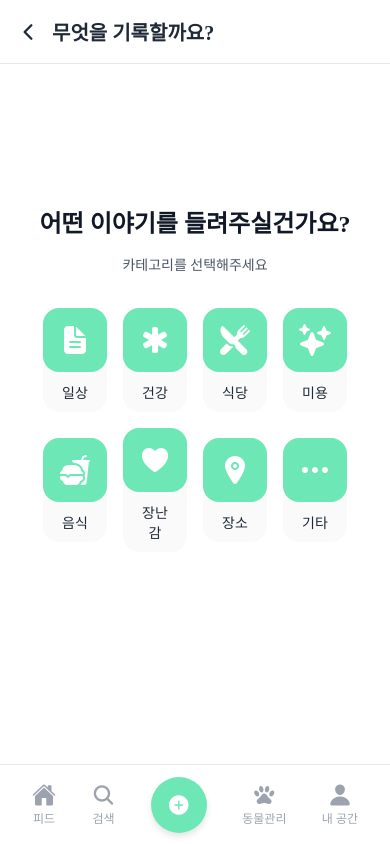
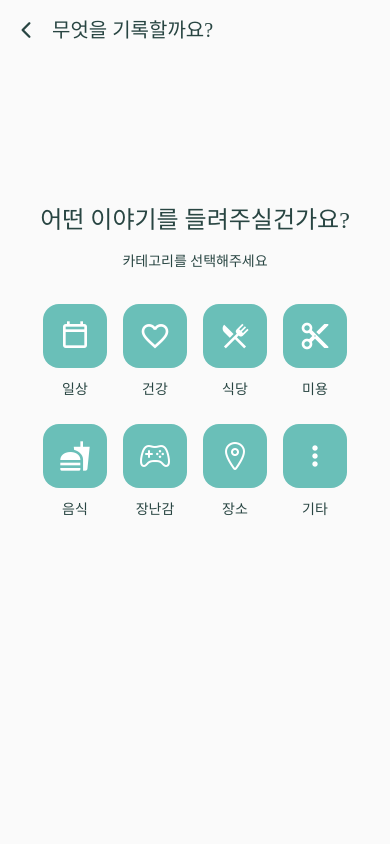
Before and after one commit to dlsqja/jellypaw, a React Native app in the folder frontend/jellypaw/: screen /SelectCategory in a window 390 px wide. Built offline with nearby package versions, Linux system fonts and the light colour scheme.

Commit message:
refact : 게시물 작성, 카테고리 선택 페이지 스타일 반영

```diff
--- a/frontend/jellypaw/package.json
+++ b/frontend/jellypaw/package.json
@@ -11,6 +11,7 @@
   },
   "dependencies": {
     "@babel/runtime": "^7.25.0",
+    "@react-native-community/slider": "^5.1.0",
     "@react-native/new-app-screen": "0.82.1",
     "@react-navigation/native": "^7.1.19",
     "@react-navigation/native-stack": "^7.6.1",
--- a/frontend/jellypaw/src/screens/main/Write/FeedWrite.tsx
+++ b/frontend/jellypaw/src/screens/main/Write/FeedWrite.tsx
@@ -11,10 +11,11 @@ import {
 } from 'react-native';
 import type { NativeStackScreenProps } from '@react-navigation/native-stack';
 import Icon from 'react-native-vector-icons/Ionicons';
-import MobileLayout from '../../../components/MobilelLayout';
+import MobileLayout from '../../../components/MobileLayout';
 import { useSafeAreaInsets } from 'react-native-safe-area-context';
 import { Text } from '../../../ui/components/Text';
 import BackHeader from '../../../ui/components/BackHeader';
+import { Button } from '../../../ui/components/Button';
 import type { RootStackParamList } from '../../../navigation/RootNavigator';
 
 type Props = NativeStackScreenProps<RootStackParamList, 'FeedWrite'>;
@@ -26,7 +27,7 @@ export default function FeedWrite({ route, navigation }: Props) {
   const [title, setTitle] = useState('');
   const [content, setContent] = useState('');
   const [location, setLocation] = useState('');
-  const [rating, setRating] = useState(0);
+  const [rating, setRating] = useState<number>(0);
   const [images, setImages] = useState<string[]>([]);
 
   const handleImagePicker = () => {
@@ -41,6 +42,21 @@ export default function FeedWrite({ route, navigation }: Props) {
     setImages(images.filter((_, i) => i !== index));
   };
 
+  const handleStarClick = (star: number, event: any) => {
+    const locationX = event.nativeEvent?.locationX || 0;
+    // 별 버튼의 절반 위치 계산 (아이콘 크기 32 + padding 8 = 약 40)
+    const buttonWidth = 40;
+    const isLeftHalf = locationX < buttonWidth / 2;
+
+    if (isLeftHalf) {
+      // 왼쪽 클릭: 해당 별의 0.5로 설정
+      setRating(star - 0.5);
+    } else {
+      // 오른쪽 클릭: 해당 별의 1.0로 설정
+      setRating(star);
+    }
+  };
+
   const handleSubmit = () => {
     // TODO: 게시물 작성 API 호출
     console.log('제출:', { title, content, location, rating, images });
@@ -49,7 +65,7 @@ export default function FeedWrite({ route, navigation }: Props) {
   return (
     <MobileLayout style={styles.container}>
       <View style={{ paddingTop: insets.top }}>
-        <BackHeader title={categoryName} showDivider />
+        <BackHeader title={categoryName} />
       </View>
 
       <ScrollView
@@ -59,9 +75,7 @@ export default function FeedWrite({ route, navigation }: Props) {
         {/* 제목 입력 */}
         <View style={styles.section}>
           <View style={styles.labelContainer}>
-            <Text style={styles.label} weight="semiBold">
-              제목
-            </Text>
+            <Text style={styles.label}>제목</Text>
           </View>
           <View style={styles.inputContainer}>
             <TextInput
@@ -81,14 +95,12 @@ export default function FeedWrite({ route, navigation }: Props) {
         {/* 내용 입력 */}
         <View style={styles.section}>
           <View style={styles.labelContainer}>
-            <Text style={styles.label} weight="semiBold">
-              내용
-            </Text>
+            <Text style={styles.label}>내용</Text>
           </View>
           <View style={[styles.inputContainer, styles.textAreaContainer]}>
             <TextInput
               style={[styles.input, styles.textArea]}
-              placeholder="오늘의 펫 라이프를 공유해보세요..."
+              placeholder="내용을 입력하세요"
               placeholderTextColor="#A3A3A3"
               value={content}
               onChangeText={setContent}
@@ -103,11 +115,9 @@ export default function FeedWrite({ route, navigation }: Props) {
         </View>
 
         {/* 위치 입력 */}
-        <View style={styles.section}>
+        <View style={[styles.section, styles.optionalSection]}>
           <View style={styles.labelContainer}>
-            <Text style={styles.label} weight="semiBold">
-              위치 (선택사항)
-            </Text>
+            <Text style={styles.label}>위치 (선택사항)</Text>
           </View>
           <View style={styles.locationInputContainer}>
             <View style={styles.locationIconContainer}>
@@ -126,35 +136,47 @@ export default function FeedWrite({ route, navigation }: Props) {
         </View>
 
         {/* 평점 선택 */}
-        <View style={styles.section}>
+        <View style={[styles.section, styles.optionalSection]}>
           <View style={styles.labelContainer}>
-            <Text style={styles.label} weight="semiBold">
-              평점 (선택사항)
-            </Text>
+            <Text style={styles.label}>평점 (선택사항)</Text>
           </View>
           <View style={styles.ratingContainer}>
-            {[1, 2, 3, 4, 5].map(star => (
-              <TouchableOpacity
-                key={star}
-                style={styles.starButton}
-                onPress={() => setRating(star)}
-              >
-                <Icon
-                  name={star <= rating ? 'star' : 'star-outline'}
-                  size={32}
-                  color={star <= rating ? '#FBBF24' : '#A3A3A3'}
-                />
-              </TouchableOpacity>
-            ))}
+            <View style={styles.starsDisplay}>
+              {[1, 2, 3, 4, 5].map(star => {
+                const isFullStar = rating >= star;
+                const isHalfStar = rating >= star - 0.5 && rating < star;
+                const starIconName = isFullStar
+                  ? 'star'
+                  : isHalfStar
+                  ? 'star-half'
+                  : 'star-outline';
+                const starColor =
+                  isFullStar || isHalfStar ? '#FF8585' : '#FF8585';
+
+                return (
+                  <TouchableOpacity
+                    key={star}
+                    style={styles.starButton}
+                    onPress={e => handleStarClick(star, e)}
+                    activeOpacity={0.7}
+                  >
+                    <Icon name={starIconName} size={32} color={starColor} />
+                  </TouchableOpacity>
+                );
+              })}
+            </View>
+            <View style={styles.ratingValueContainer}>
+              <Text style={styles.ratingValue}>
+                {rating > 0 ? rating.toFixed(1) : '0.0'}
+              </Text>
+            </View>
           </View>
         </View>
 
         {/* 사진 선택 */}
-        <View style={styles.section}>
+        <View style={[styles.section, styles.optionalSection]}>
           <View style={styles.labelContainer}>
-            <Text style={styles.label} weight="semiBold">
-              사진 선택 (최대 3장)
-            </Text>
+            <Text style={styles.label}>사진 선택 (최대 3장)</Text>
           </View>
           <View style={styles.imageContainer}>
             {images.length < 3 && (
@@ -188,56 +210,53 @@ export default function FeedWrite({ route, navigation }: Props) {
           { paddingBottom: insets.bottom + 16 },
         ]}
       >
-        <TouchableOpacity
-          style={[
-            styles.submitButton,
-            (title.length === 0 || content.length === 0) &&
-              styles.submitButtonDisabled,
-          ]}
+        <Button
+          title="게시물 작성하기"
           onPress={handleSubmit}
           disabled={title.length === 0 || content.length === 0}
-        >
-          <Text
-            style={[
-              styles.submitButtonText,
-              (title.length === 0 || content.length === 0) &&
-                styles.submitButtonTextDisabled,
-            ]}
-            weight="semiBold"
-          >
-            게시물 작성하기
-          </Text>
-        </TouchableOpacity>
+        />
       </View>
     </MobileLayout>
   );
 }
 
 const styles = StyleSheet.create({
+  // 컴포넌트 스타일
   container: {
     flex: 1,
     backgroundColor: '#F9FAFB',
   },
+  // 스크롤 뷰 스타일
   scrollView: {
     flex: 1,
   },
+  // 스크롤 뷰 콘텐츠 스타일
   scrollContent: {
     paddingHorizontal: 16,
     paddingTop: 24,
     paddingBottom: 24,
-    gap: 24,
+    gap: 16,
   },
+  // 섹션 스타일
   section: {
     width: '100%',
   },
+  // 선택사항 섹션 스타일 (위치, 평점, 사진 선택)
+  optionalSection: {
+    marginBottom: 32,
+  },
+  // 라벨 컨테이너 스타일
   labelContainer: {
-    paddingBottom: 12,
+    paddingBottom: 16,
   },
+  // 라벨 스타일
   label: {
-    fontSize: 14,
-    color: '#111827',
+    fontFamily: 'Pretendard-Bold',
+    fontSize: 18,
+    color: '#284542',
     lineHeight: 20,
   },
+  // 인풋 컨테이너 스타일
   inputContainer: {
     width: '100%',
     height: 48,
@@ -249,17 +268,20 @@ const styles = StyleSheet.create({
     borderColor: '#E5E7EB',
     justifyContent: 'center',
   },
+  // 인풋 스타일
   input: {
     fontSize: 14,
-    color: '#111827',
-    fontFamily: 'Pretendard-Regular',
+    color: '#A3A3A3',
+    fontFamily: 'Pretendard-Medium',
     padding: 0,
     margin: 0,
   },
+  // 텍스트 에어리어 컨테이너 스타일
   textAreaContainer: {
     height: 112,
     alignItems: 'flex-start',
   },
+  // 텍스트 에어리어 스타일
   textArea: {
     height: '100%',
     ...Platform.select({
@@ -271,25 +293,30 @@ const styles = StyleSheet.create({
       },
     }),
   },
+  // 카운터 컨테이너 스타일
   counterContainer: {
     paddingTop: 4,
     alignItems: 'flex-end',
   },
+  // 카운터 스타일
   counter: {
     fontSize: 12,
     color: '#A3A3A3',
     lineHeight: 16,
   },
+  // 위치 입력 컨테이너 스타일
   locationInputContainer: {
     width: '100%',
     flexDirection: 'row',
     alignItems: 'center',
     position: 'relative',
   },
+  // 위치 입력 컨테이너 스타일
   locationInputWrapper: {
     flex: 1,
     paddingLeft: 48,
   },
+  // 위치 아이콘 컨테이너 스타일
   locationIconContainer: {
     position: 'absolute',
     left: 16,
@@ -299,25 +326,45 @@ const styles = StyleSheet.create({
     justifyContent: 'center',
     alignItems: 'center',
   },
+  // 위치 입력 스타일
   locationInput: {
     paddingLeft: 0,
   },
+  // 평점 컨테이너 스타일
   ratingContainer: {
+    width: '100%',
+    gap: 16,
+  },
+  // 별점 표시 스타일
+  starsDisplay: {
     flexDirection: 'row',
     alignItems: 'center',
-    gap: 8,
+    justifyContent: 'center',
+    gap: 12,
   },
+  // 별 버튼 스타일
   starButton: {
-    width: 32,
-    height: 32,
+    padding: 4,
     justifyContent: 'center',
     alignItems: 'center',
   },
+  // 평점 값 컨테이너 스타일
+  ratingValueContainer: {
+    alignItems: 'center',
+  },
+  // 평점 값 스타일
+  ratingValue: {
+    fontSize: 16,
+    fontFamily: 'Pretendard-Bold',
+    color: '#284542',
+  },
+  // 이미지 컨테이너 스타일
   imageContainer: {
     flexDirection: 'row',
     flexWrap: 'wrap',
     gap: 12,
   },
+  // 이미지 선택 버튼 스타일
   imagePickerButton: {
     width: 80,
     height: 80,
@@ -329,11 +376,13 @@ const styles = StyleSheet.create({
     alignItems: 'center',
     gap: 4,
   },
+  // 이미지 선택 텍스트 스타일
   imagePickerText: {
     fontSize: 12,
     color: '#A3A3A3',
     lineHeight: 16,
   },
+  // 이미지 랩퍼 스타일
   imageWrapper: {
     width: 80,
     height: 80,
@@ -341,10 +390,12 @@ const styles = StyleSheet.create({
     overflow: 'hidden',
     position: 'relative',
   },
+  // 이미지 스타일
   image: {
     width: '100%',
     height: '100%',
   },
+  // 이미지 제거 버튼 스타일
   removeImageButton: {
     position: 'absolute',
     top: 2,
@@ -352,29 +403,24 @@ const styles = StyleSheet.create({
     backgroundColor: 'rgba(0, 0, 0, 0.5)',
     borderRadius: 10,
   },
+  // 제출 버튼 컨테이너 스타일
   submitButtonContainer: {
     width: '100%',
     paddingHorizontal: 16,
     paddingTop: 16,
-    backgroundColor: '#F9FAFB',
+    marginBottom: 16,
   },
-  submitButton: {
-    width: '100%',
-    height: 56,
-    backgroundColor: '#111827',
-    borderRadius: 12,
-    justifyContent: 'center',
-    alignItems: 'center',
-  },
-  submitButtonDisabled: {
-    backgroundColor: '#E5E7EB',
-  },
-  submitButtonText: {
-    fontSize: 14,
-    color: '#FFFFFF',
-    lineHeight: 20,
-  },
-  submitButtonTextDisabled: {
-    color: '#9CA3AF',
-  },
+  // 제출 버튼 스타일
+  // submitButton: {
+  //   width: '100%',
+  //   height: 56,
+  //   backgroundColor: '#111827',
+  //   borderRadius: 12,
+  // },
+  // 제출 버튼 텍스트 스타일
+  // submitButtonText: {
+  //   fontFamily: 'Pretendard-Bold',
+  //   color: '#FFFFFF',
+  //   lineHeight: 20,
+  // },
 });
--- a/frontend/jellypaw/src/screens/main/Write/SelectCategory.tsx
+++ b/frontend/jellypaw/src/screens/main/Write/SelectCategory.tsx
@@ -3,23 +3,60 @@ import React, { useState } from 'react';
 import { View, TouchableOpacity, StyleSheet, ScrollView } from 'react-native';
 import Icon from 'react-native-vector-icons/Ionicons';
 import MaterialCommunityIcons from 'react-native-vector-icons/MaterialCommunityIcons';
-import MobileLayout from '../../../components/MobilelLayout';
+import MobileLayout from '../../../components/MobileLayout';
 import { useSafeAreaInsets } from 'react-native-safe-area-context';
 import { Text } from '../../../ui/components/Text';
+import BackHeader from '../../../ui/components/BackHeader';
 import type { NativeStackScreenProps } from '@react-navigation/native-stack';
 import type { RootStackParamList } from '../../../navigation/RootNavigator';
 
 type Props = NativeStackScreenProps<RootStackParamList, 'SelectCategory'>;
 
+// 카테고리 목록
 const categories = [
-  { id: 1, name: '일상', icon: 'document-text', iconFamily: 'Ionicons' },
-  { id: 2, name: '건강', icon: 'medical', iconFamily: 'Ionicons' },
-  { id: 3, name: '식당', icon: 'restaurant', iconFamily: 'Ionicons' },
-  { id: 4, name: '미용', icon: 'sparkles', iconFamily: 'Ionicons' },
-  { id: 5, name: '음식', icon: 'fast-food', iconFamily: 'Ionicons' },
-  { id: 6, name: '장난감', icon: 'heart', iconFamily: 'Ionicons' },
-  { id: 7, name: '장소', icon: 'location', iconFamily: 'Ionicons' },
-  { id: 8, name: '기타', icon: 'ellipsis-horizontal', iconFamily: 'Ionicons' },
+  {
+    id: 1,
+    name: '일상',
+    icon: 'calendar-blank-outline',
+    iconFamily: 'MaterialCommunityIcons',
+  },
+  {
+    id: 2,
+    name: '건강',
+    icon: 'cards-heart-outline',
+    iconFamily: 'MaterialCommunityIcons',
+  },
+  {
+    id: 3,
+    name: '식당',
+    icon: 'silverware-variant',
+    iconFamily: 'MaterialCommunityIcons',
+  },
+  {
+    id: 4,
+    name: '미용',
+    icon: 'content-cut',
+    iconFamily: 'MaterialCommunityIcons',
+  },
+  {
+    id: 5,
+    name: '음식',
+    icon: 'food',
+    iconFamily: 'MaterialCommunityIcons',
+  },
+  {
+    id: 6,
+    name: '장난감',
+    icon: 'game-controller-outline',
+    iconFamily: 'Ionicons',
+  },
+  { id: 7, name: '장소', icon: 'location-outline', iconFamily: 'Ionicons' },
+  {
+    id: 8,
+    name: '기타',
+    icon: 'dots-vertical',
+    iconFamily: 'MaterialCommunityIcons',
+  },
 ];
 
 const bottomNavItems = [
@@ -50,19 +87,18 @@ export default function SelectCategory({ navigation }: Props) {
     navigation.navigate('FeedWrite', { categoryId, categoryName });
   };
 
+  const renderIcon = (iconFamily: string, iconName: string) => {
+    if (iconFamily === 'Ionicons') {
+      return <Icon name={iconName} size={32} color="#FFFFFF" />;
+    }
+    return <MaterialCommunityIcons name={iconName} size={32} color="#FFFFFF" />;
+  };
+
   return (
     <MobileLayout style={styles.container}>
       {/* 상단 헤더 */}
-      <View style={[styles.topHeader, { paddingTop: insets.top }]}>
-        <View style={styles.headerContent}>
-          <TouchableOpacity style={styles.backButton}>
-            <Icon name="chevron-back" size={24} color="#1F2937" />
-          </TouchableOpacity>
-          <View style={styles.headerTitleContainer}>
-            <Text style={styles.headerTitle}>무엇을 기록할까요?</Text>
-          </View>
-          <View style={styles.headerSpacer} />
-        </View>
+      <View style={{ paddingTop: insets.top }}>
+        <BackHeader title="무엇을 기록할까요?" />
       </View>
 
       {/* 메인 콘텐츠 */}
@@ -79,6 +115,7 @@ export default function SelectCategory({ navigation }: Props) {
               어떤 이야기를 들려주실건가요?
             </Text>
           </View>
+
           <View style={styles.subtitleContainer}>
             <Text style={styles.subtitle}>카테고리를 선택해주세요</Text>
           </View>
@@ -89,22 +126,17 @@ export default function SelectCategory({ navigation }: Props) {
           {categories.map(category => (
             <TouchableOpacity
               key={category.id}
-              style={[
-                styles.categoryCard,
-                selectedCategory === category.id && styles.categoryCardSelected,
-              ]}
+              style={styles.categoryCard}
               onPress={() => handleCategorySelect(category.id, category.name)}
             >
-              <View style={styles.categoryIconContainer}>
-                {category.iconFamily === 'Ionicons' ? (
-                  <Icon name={category.icon} size={32} color="#FFFFFF" />
-                ) : (
-                  <MaterialCommunityIcons
-                    name={category.icon}
-                    size={32}
-                    color="#FFFFFF"
-                  />
-                )}
+              <View
+                style={[
+                  styles.categoryIconContainer,
+                  selectedCategory === category.id &&
+                    styles.categoryIconContainerSelected,
+                ]}
+              >
+                {renderIcon(category.iconFamily, category.icon)}
               </View>
               <View style={styles.categoryLabelContainer}>
                 <Text style={styles.categoryLabel}>{category.name}</Text>
@@ -114,8 +146,8 @@ export default function SelectCategory({ navigation }: Props) {
         </View>
       </ScrollView>
 
-      {/* 하단 네비게이션 바 */}
-      <View style={[styles.bottomNav, { paddingBottom: insets.bottom }]}>
+      {/* 메뉴바 - 추후에 컴포넌트로 전환환 */}
+      {/* <View style={[styles.bottomNav, { paddingBottom: insets.bottom }]}>
         <View style={styles.bottomNavContent}>
           {bottomNavItems.map(item => (
             <TouchableOpacity
@@ -148,93 +180,69 @@ export default function SelectCategory({ navigation }: Props) {
             </TouchableOpacity>
           ))}
         </View>
-      </View>
+      </View> */}
     </MobileLayout>
   );
 }
 
 const styles = StyleSheet.create({
+  // 컴포넌트 스타일
   container: {
     flex: 1,
-    backgroundColor: '#FFFFFF',
+    backgroundColor: '#FAFAFA',
   },
-  topHeader: {
-    width: '100%',
-    height: 64,
-    backgroundColor: 'rgba(255, 255, 255, 0.95)',
-    borderBottomWidth: 1,
-    borderBottomColor: '#E5E7EB',
-  },
-  headerContent: {
-    flex: 1,
-    flexDirection: 'row',
-    justifyContent: 'space-between',
-    alignItems: 'center',
-    paddingHorizontal: 16,
-  },
-  backButton: {
-    width: 24,
-    height: 24,
-    justifyContent: 'center',
-    alignItems: 'center',
-  },
-  headerTitleContainer: {
-    flex: 1,
-    paddingLeft: 12,
-    justifyContent: 'center',
-  },
-  headerTitle: {
-    fontSize: 20,
-    fontWeight: '700',
-    color: '#1F2937',
-  },
-  headerSpacer: {
-    width: 0.01,
-    height: 0.01,
-  },
+  // 스크롤 뷰 스타일
   scrollView: {
     flex: 1,
   },
+  // 스크롤 뷰 콘텐츠 스타일
   scrollContent: {
     paddingHorizontal: 24,
     paddingTop: 64,
     paddingBottom: 80,
     gap: 36,
   },
+  // 스페서 스타일
   spacer: {
     paddingTop: 24,
     paddingBottom: 20,
   },
+  // 타이틀 섹션 스타일
   titleSection: {
     width: '100%',
     height: 64,
     gap: 8,
   },
+  // 타이틀 컨테이너 스타일
   titleContainer: {
     paddingBottom: 8,
     justifyContent: 'center',
     alignItems: 'center',
   },
+  // 메인 타이틀 스타일
   mainTitle: {
     fontSize: 24,
-    fontWeight: '700',
-    color: '#111827',
+    fontFamily: 'Pretendard-Bold',
+    color: '#284542',
     textAlign: 'center',
     lineHeight: 32,
   },
+  // 서브타이틀 컨테이너 스타일
   subtitleContainer: {
     width: '100%',
     height: 20,
     justifyContent: 'center',
     alignItems: 'center',
   },
+  // 서브타이틀 스타일
   subtitle: {
     fontSize: 14,
-    fontWeight: '400',
-    color: '#4B5563',
+    fontFamily: 'Pretendard-Regular',
+    color: '#284542',
     textAlign: 'center',
     lineHeight: 20,
   },
+  // 카테고리 그리드 스타일
   categoryGrid: {
     width: '100%',
     minHeight: 288,
@@ -244,88 +252,100 @@ const styles = StyleSheet.create({
     alignItems: 'center',
     gap: 16,
   },
+  // 카테고리 카드 스타일
   categoryCard: {
     width: 64,
-    paddingHorizontal: 16,
+    paddingHorizontal: 12,
     paddingBottom: 8,
     backgroundColor: '#FAFAFA',
     borderRadius: 16,
     alignItems: 'center',
   },
-  categoryCardSelected: {
-    backgroundColor: '#E5E7EB',
-  },
+  // 카테고리 아이콘 컨테이너 스타일
   categoryIconContainer: {
     width: 64,
     height: 64,
-    backgroundColor: '#6EE7B7',
+    backgroundColor: '#6ABFB8',
     borderRadius: 16,
     justifyContent: 'center',
     alignItems: 'center',
   },
+  // 선택된 카테고리 아이콘 컨테이너 스타일
+  categoryIconContainerSelected: {
+    backgroundColor: '#4D8983',
+  },
+  // 카테고리 라벨 컨테이너 스타일
   categoryLabelContainer: {
     paddingTop: 12,
     justifyContent: 'center',
     alignItems: 'center',
   },
+  // 카테고리 라벨 스타일
   categoryLabel: {
     fontSize: 14,
-    fontWeight: '500',
-    color: '#1F2937',
+    fontFamily: 'Pretendard-Bold',
+    color: '#284542',
     textAlign: 'center',
     lineHeight: 20,
   },
-  bottomNav: {
-    width: '100%',
-    height: 80,
-    paddingTop: 1,
-    backgroundColor: 'rgba(255, 255, 255, 0.95)',
-    borderTopWidth: 1,
-    borderTopColor: '#E5E7EB',
-  },
-  bottomNavContent: {
-    flex: 1,
-    flexDirection: 'row',
-    justifyContent: 'space-between',
-    alignItems: 'center',
-    paddingHorizontal: 32,
-  },
-  bottomNavItem: {
-    alignItems: 'center',
-    justifyContent: 'center',
-  },
-  bottomNavIcon: {
-    width: 24,
-    height: 24,
-    justifyContent: 'center',
-    alignItems: 'center',
-  },
-  bottomNavLabelContainer: {
-    paddingTop: 4,
-    justifyContent: 'center',
-    alignItems: 'center',
-  },
-  bottomNavLabel: {
-    fontSize: 12,
-    fontWeight: '500',
-    color: '#9CA3AF',
-    textAlign: 'center',
-    lineHeight: 16,
-  },
-  writeButton: {
-    width: 56,
-    height: 56,
-    backgroundColor: '#6EE7B7',
-    borderRadius: 28,
-    justifyContent: 'center',
-    alignItems: 'center',
-    shadowColor: '#000',
-    shadowOffset: {
-      width: 0,
-      height: 4,
-    },
-    shadowOpacity: 0.1,
-    shadowRadius: 6,
-    elevation: 4,
-  },
+  // 메뉴바 스타일
+  // bottomNav: {
+  //   width: '100%',
+  //   height: 80,
+  //   paddingTop: 1,
+  //   backgroundColor: 'rgba(255, 255, 255, 0.95)',
+  //   borderTopWidth: 1,
+  //   borderTopColor: '#E5E7EB',
+  // },
+  // // 메뉴바 컨테이너 스타일
+  // bottomNavContent: {
+  //   flex: 1,
+  //   flexDirection: 'row',
+  //   justifyContent: 'space-between',
+  //   alignItems: 'center',
+  //   paddingHorizontal: 32,
+  // },
+  // // 메뉴바 아이템 스타일
+  // bottomNavItem: {
+  //   alignItems: 'center',
+  //   justifyContent: 'center',
+  // },
+  // // 메뉴바 아이콘 스타일
+  // bottomNavIcon: {
+  //   width: 24,
+  //   height: 24,
+  //   justifyContent: 'center',
+  //   alignItems: 'center',
+  // },
+  // // 메뉴바 라벨 컨테이너 스타일
+  // bottomNavLabelContainer: {
+  //   paddingTop: 4,
+  //   justifyContent: 'center',
+  //   alignItems: 'center',
+  // },
+  // // 메뉴바 라벨 스타일
+  // bottomNavLabel: {
+  //   fontSize: 12,
+  //   fontWeight: '500',
+  //   color: '#9CA3AF',
+  //   textAlign: 'center',
+  //   lineHeight: 16,
+  // },
+  // // 글쓰기 버튼 스타일
+  //   writeButton: {
+  //   width: 56,
+  //   height: 56,
+  //   backgroundColor: '#6EE7B7',
+  //   borderRadius: 28,
+  //   justifyContent: 'center',
+  //   alignItems: 'center',
+  //   shadowColor: '#000',
+  //   shadowOffset: {
+  //     width: 0,
+  //     height: 4,
+  //   },
+  //   shadowOpacity: 0.1,
+  //   shadowRadius: 6,
+  //   elevation: 4,
+  // },
 });
```
Also changed, not shown: frontend/jellypaw/src/screens/auth/SignupWebViewScreen.tsx (+5 -2 lines), frontend/jellypaw/src/components/MobileLayout.tsx (renamed from frontend/jellypaw/src/components/MobilelLayout.tsx), 5 other files (tests, documents, lock files or other folders).
